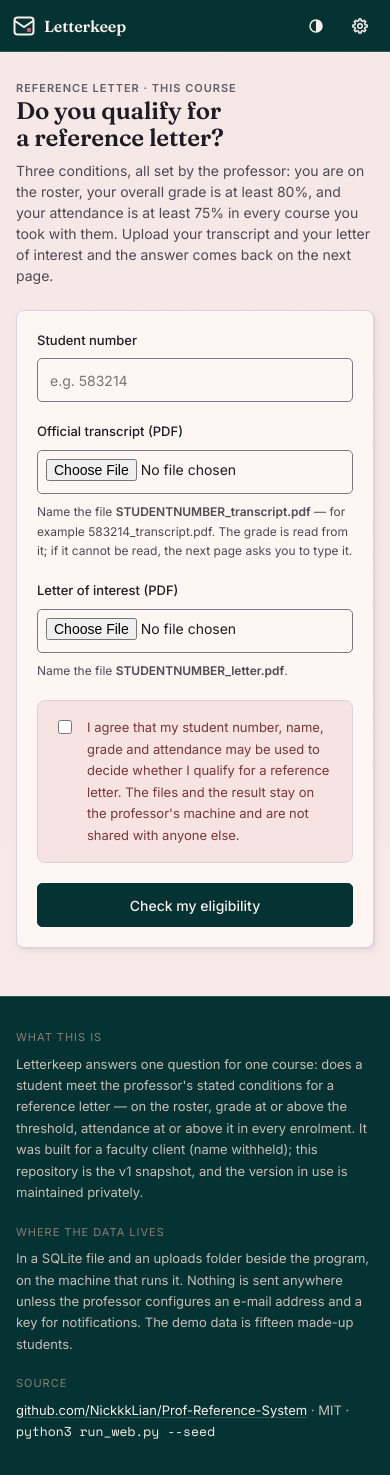
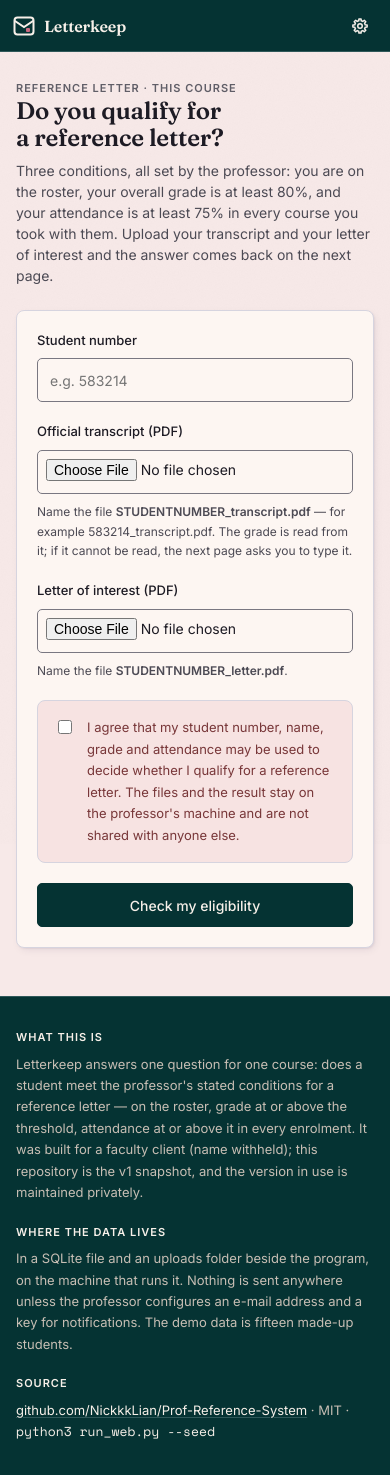
Before and after one commit to NickkkLian/Prof-Reference-System, a Flask app: page / in a window 390 px wide. Run offline with Flask 3, Linux system fonts and the light colour scheme; parts of the project's set-up code (start-up, migrations or seed data) failed here and were passed over.

Commit message:
What the family's own checks caught on these two pages
Running the product family's evidence tools against this repository for the first time turned up six things, all of
them the kind that only a tool notices:

- The footer's labels were drawn in the band's third data-mark step, which is a colour for graphics (3.4:1), not for
  small text; axe reported a contrast violation on every palette. They take the band's text colour now.
- Focus rings inside the signature plate were the page's default ring against the dark band — 2.15:1 on Water lilies,
  2.71:1 on Dusk. Anything drawn on the band takes its ring from the band's own token.
- The brand mark's point-coloured square sat one pixel off the family's convention, where the check for "the mark
  carries the point colour" looks for it.
- Below 768px the top bar kept the GitHub link and the light/dark toggle, which squeezed the wordmark by 97px at 375.
  Both are gone at that width — light and dark is in the Settings dialog anyway — and the marker is shorter.
- The tour page's band took 51% of a 1280x900 first screen where the design system gives it 47%; its spacing is
  tightened to 421px against the 427px it is allowed.
- An in-page link scrolled to the section but left focus on <body>, so the next Tab started from the top of the page.

Co-Authored-By: Claude Opus 5 <noreply@anthropic.com>

```diff
--- a/app/static/app.css
+++ b/app/static/app.css
@@ -18,7 +18,7 @@ body::before{content:"";position:fixed;inset:0;z-index:0;pointer-events:none;bac
 ::selection{background:var(--selection-bg)}
 .topbar ::selection,.subnav ::selection,.honest ::selection{background:var(--on-band-2);color:var(--band)}
 :focus-visible{outline:var(--border-focus-width) solid var(--focus);outline-offset:2px;border-radius:var(--radius-xs)}
-.topbar :focus-visible,.subnav :focus-visible,.honest :focus-visible,.skip:focus-visible{outline-color:var(--on-band)}
+.topbar :focus-visible,.subnav :focus-visible,.honest :focus-visible,.plate :focus-visible,.skip:focus-visible{outline-color:var(--on-band)}
 button{font:inherit;color:inherit}
 a{color:var(--accent-text);text-underline-offset:.18em;text-decoration-thickness:from-font}
 code,kbd,.mono,.num{font-family:var(--font-mono);font-variant-numeric:tabular-nums lining-nums}
@@ -171,13 +171,14 @@ table.data th.num{text-align:right}
   padding:var(--space-8) var(--gutter)}
 .honest .inner{max-width:var(--content-max);margin:0 auto;display:grid;gap:var(--space-5)}
 @media (min-width:768px){.honest .inner{grid-template-columns:repeat(3,minmax(0,1fr))}}
-.honest dt{font-size:var(--text-2xs);letter-spacing:var(--tracking-caps);text-transform:uppercase;color:var(--on-band-3);margin-bottom:var(--space-2)}
+.honest dt{font-family:var(--font-sans);font-size:var(--text-2xs);font-weight:var(--weight-semibold);letter-spacing:var(--tracking-caps);
+  text-transform:uppercase;color:var(--on-band);margin-bottom:var(--space-2)}
 .honest dd{margin:0;line-height:var(--leading-relaxed);max-width:var(--measure);font-size:var(--text-sm)}
 .honest a,.honest code{color:var(--on-band)}
 .honest a{text-decoration-color:var(--band-line)}
 
 @media (max-width:767px){
-  .topbar .brand span{display:none}
+  .topbar .brand span,.topbar .gh,.topbar #theme{display:none}   /* light/dark is in the Settings dialog */
   .topbar .pill .long{display:none}
   .topbar .brand b{font-size:var(--text-lg)}
   main{padding-top:var(--space-6)}
--- a/app/templates/base.html
+++ b/app/templates/base.html
@@ -19,7 +19,7 @@
 <a class="skip" href="#main">Skip to content</a>
 <header class="topbar">
   <a class="brand" href="{{ url_for('prof_dashboard', token=token) if token else url_for('student_home') }}" aria-label="{{ app_name }} home">
-    <svg viewBox="0 0 24 24" width="24" height="24" fill="none" aria-hidden="true" focusable="false"><rect x="2.5" y="3.5" width="19" height="17" rx="3" stroke="currentColor" stroke-width="2"/><path d="M3 7l9 6 9-6" stroke="currentColor" stroke-width="2" stroke-linecap="round"/><rect x="15" y="14" width="4" height="4" rx="1" fill="var(--point)"/></svg>
+    <svg viewBox="0 0 24 24" width="24" height="24" fill="none" aria-hidden="true" focusable="false"><rect x="2.5" y="3.5" width="19" height="17" rx="3" stroke="currentColor" stroke-width="2"/><path d="M3 7l9 6 9-6" stroke="currentColor" stroke-width="2" stroke-linecap="round"/><rect x="14" y="14" width="4" height="4" rx="1" fill="var(--point)"/></svg>
     <b>{{ app_name }}</b><span>{% block tagline %}Reference-letter eligibility for one course — the roster stays on the professor's machine.{% endblock %}</span>
   </a>
   {% if token %}<span class="pill" title="You are on the professor's side of the app; the address carries the token that opens it.">Professor<span class="long"> view</span></span>{% else %}<span class="spacer"></span>{% endif %}
```
Also changed, not shown: docs/app.css (+4 -3 lines), docs/index.html (+16 -5 lines).
